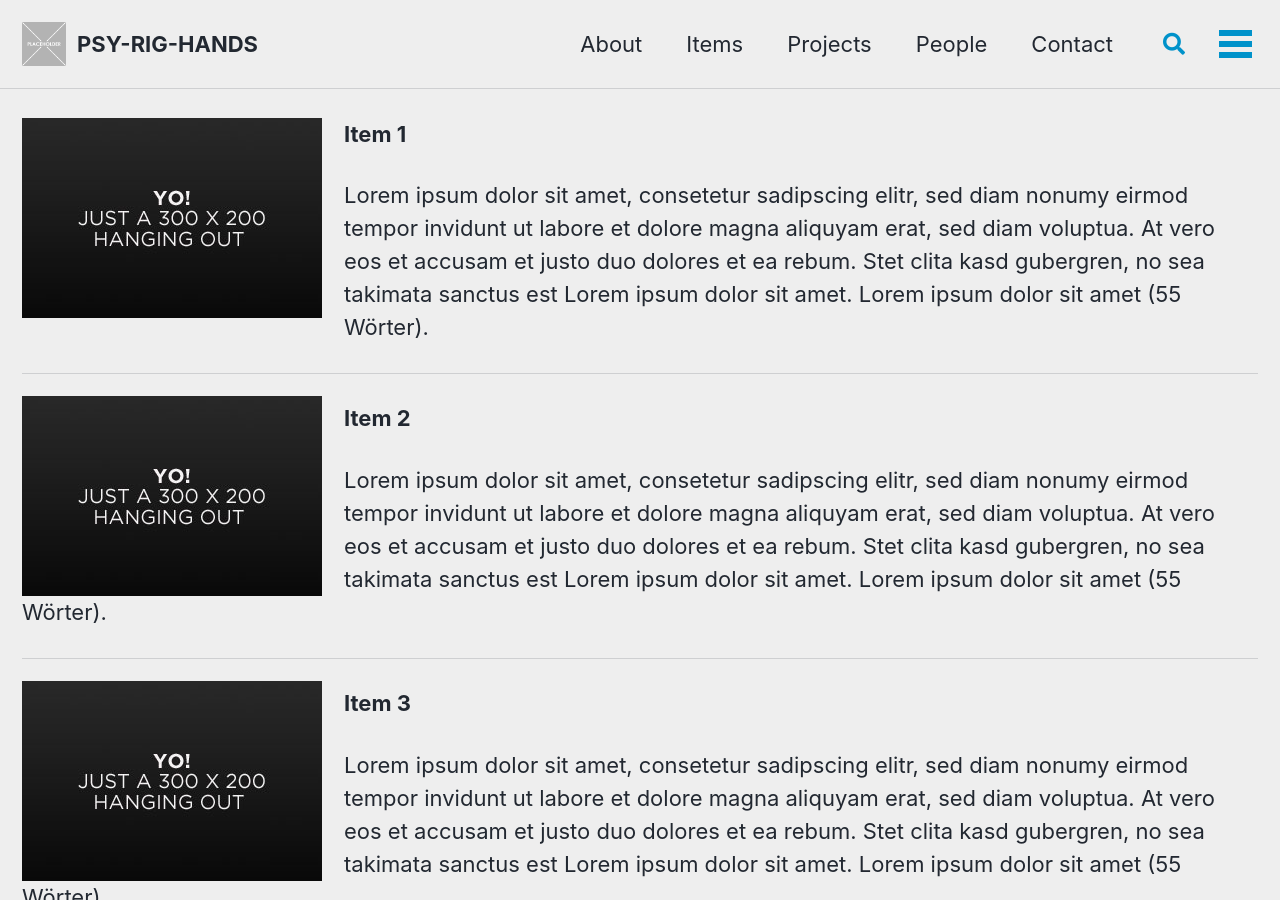
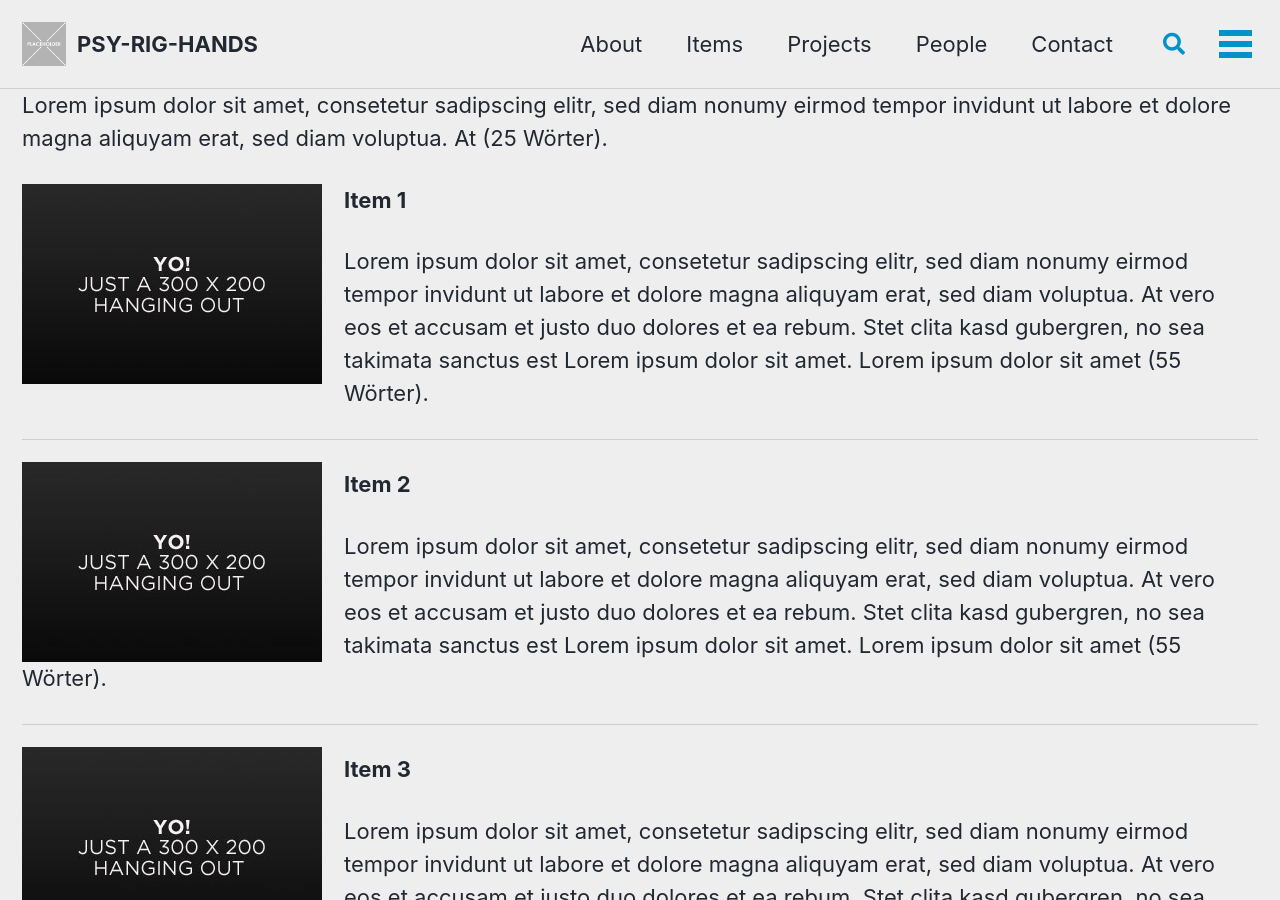
Before and after one commit to psyrig/psyrig.github.io, a Jekyll site: the page built from _pages/Items.md, in a window 1280 px wide and 900 px high. Built offline with Jekyll 4.4.1, drawn with Linux system fonts in a browser that asks for light colours; cached includes are drawn as plain includes.

Commit message:
Update Items.md

```diff
--- a/_pages/Items.md
+++ b/_pages/Items.md
@@ -3,6 +3,7 @@
 layout: splash
 permalink: /items/
 ---
+Lorem ipsum dolor sit amet, consetetur sadipscing elitr, sed diam nonumy eirmod tempor invidunt ut labore et dolore magna aliquyam erat, sed diam voluptua. At (25 Wörter).
 
 ![image-left]({{ site.url }}{{ site.baseurl }}/assets/images/image-alignment-300x200.jpg){: .align-left}
 
```
